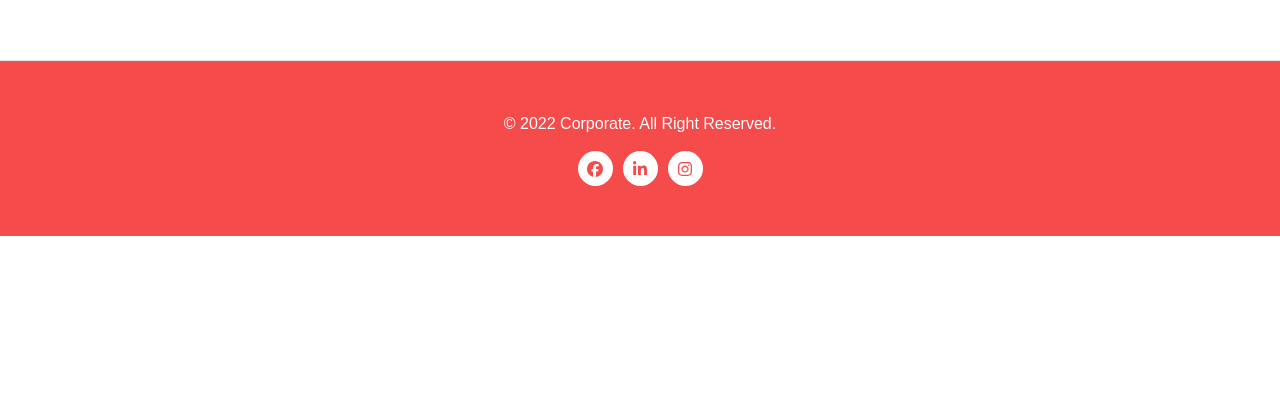
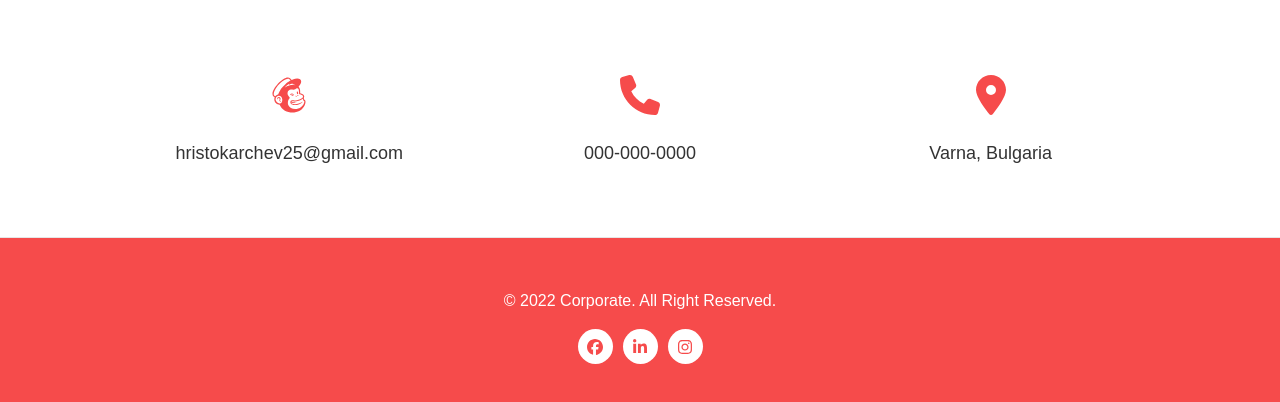
Before and after one commit to hristokarchev25/TheExhibitionWeb-App, a React (Create React App) app: page / in a window 1280 px wide. Shown: the part 2160-2562 px from the top of the page. Before the commit the page ends 2396 px from the top, so only its background shows below. Built offline with nearby package versions, Linux system fonts and the light colour scheme.

Commit message:
fix/ icons added to contact page

```diff
--- a/src/components/ContactUs/ContactUs.js
+++ b/src/components/ContactUs/ContactUs.js
@@ -5,6 +5,9 @@ import Row from 'react-bootstrap/Row';
 import Col from 'react-bootstrap/Col';
 import Form from 'react-bootstrap/Form';
 import Button from 'react-bootstrap/Button';
+
+//import { IoIosMail } from "react-icons/io";
+import { FaPhone, FaLocationDot, FaMailchimp } from "react-icons/fa6";
 
 function ContactUs() {
     return (
@@ -39,24 +42,24 @@ function ContactUs() {
             <div className='google-map'>
                 <iframe title='map' src="https://www.google.com/maps/embed?pb=!1m18!1m12!1m3!1d158979.46403020338!2d27.789416963749783!3d43.21193883425022!2m3!1f0!2f0!3f0!3m2!1i1024!2i768!4f13.1!3m3!1m2!1s0x40a4538baaf3d7a1%3A0x5727941c71a58b7c!2z0JLQsNGA0L3QsA!5e0!3m2!1sbg!2sbg!4v1733502412347!5m2!1sbg!2sbg" allowfullscreen="" loading="lazy" referrerpolicy="no-referrer-when-downgrade"></iframe>
             </div>
-            {/* <Container fluid>
+            <Container fluid>
                 <div className='contact-info'>
                     <ul>
                         <li>
-                            <i className="fas fa-envelope"></i>
-                            hello@domain.com
+                            <i className="fas fa-envelope"><FaMailchimp /></i>
+                            hristokarchev25@gmail.com
                         </li>
                         <li>
-                            <i className="fas fa-phone"></i>
+                            <i className="fas fa-phone"><FaPhone /></i>
                             000-000-0000
                         </li>
                         <li>
-                            <i className="fas fa-map-marker-alt"></i>
-                            London, United Kingdom
+                            <i className="fas fa-map-marker-alt"><FaLocationDot /></i>
+                            Varna, Bulgaria
                         </li>
                     </ul>
                 </div>
-            </Container> */}
+            </Container>
         </section>
     )
 }
--- a/src/components/Footer/Footer.js
+++ b/src/components/Footer/Footer.js
@@ -12,7 +12,7 @@ function Footer() {
                     <ul>
                         <li><a href="https://www.facebook.com"><FaFacebook /></a></li>
                         <li><a href="https://www.linkedin.com"><FaLinkedinIn /></a></li>
-                        <li><a href="https://www.linkedin.com"><FaInstagram /></a></li>
+                        <li><a href="https://www.instagram.com"><FaInstagram /></a></li>
                     </ul>
                 </div>
             </Container>
```
